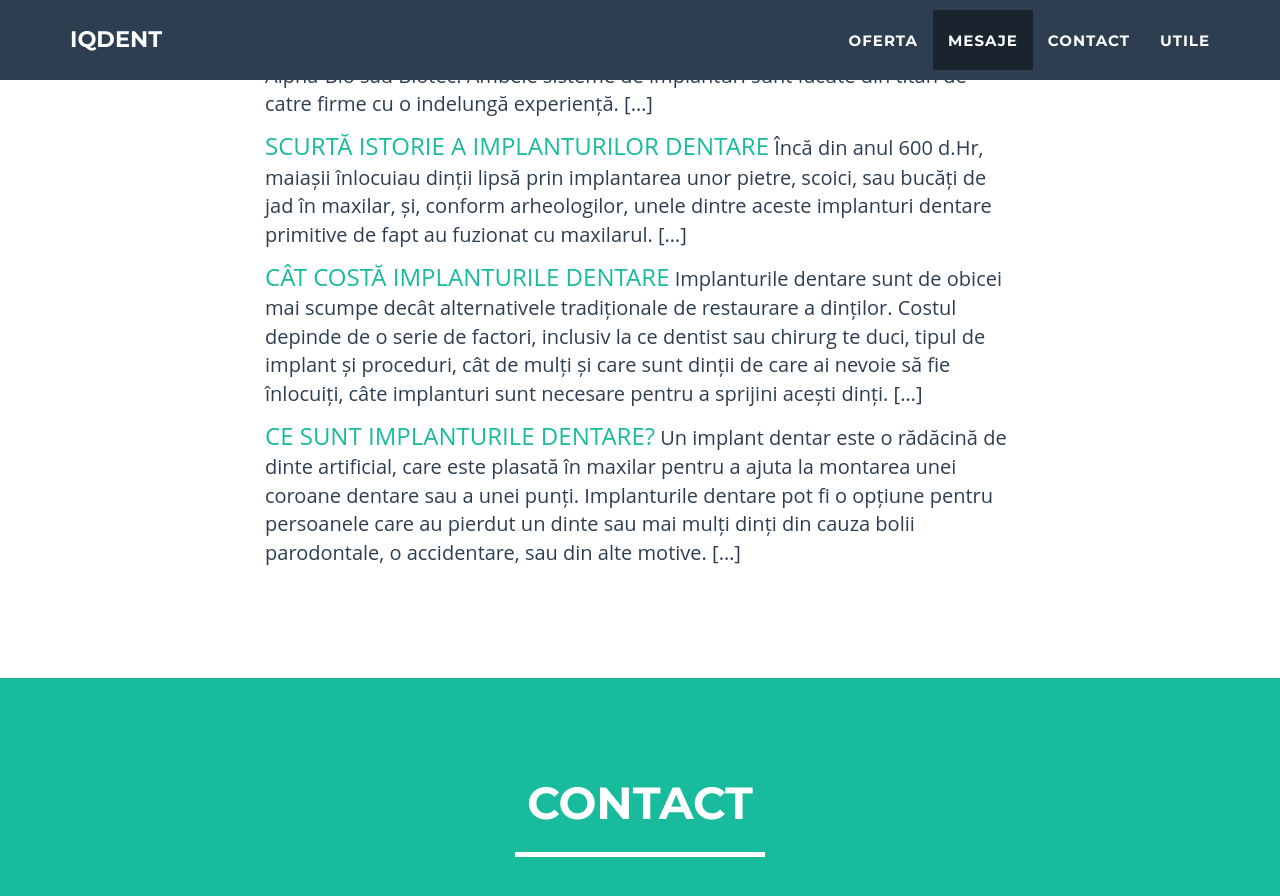
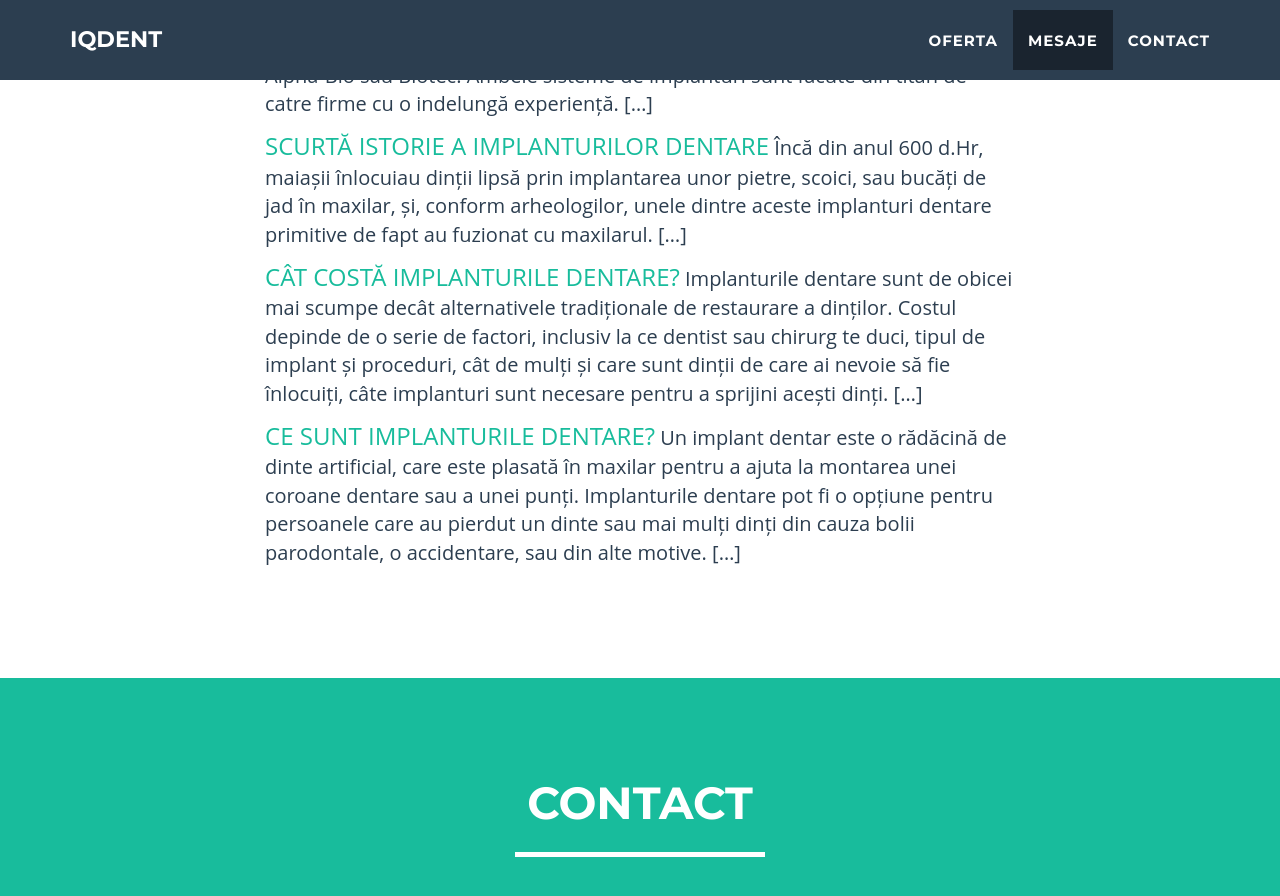
Before and after one commit to littledentgopo/offerdent, a Jekyll site: the page built from index.html, in a window 1280 px wide and 900 px high, scrolled down 2607 px. Shown: the top 896 px of the window. Built offline with Jekyll 4.4.1, drawn with Linux system fonts in a browser that asks for light colours.

Commit message:
merging questions

```diff
--- a/_includes/nav.html
+++ b/_includes/nav.html
@@ -28,9 +28,6 @@
                         <li class="page-scroll">
                             <a href="{{page.home}}#contact">Contact</a>
                         </li>
-                        <li class="page-scroll">
-                            <a href="{{page.home}}#blog">Utile</a>
-                        </li>
                     </ul>
             </div>
             <!-- /.navbar-collapse -->
--- a/_posts/2015-07-05-cat-costa-implanturile-dentare.html
+++ b/_posts/2015-07-05-cat-costa-implanturile-dentare.html
@@ -1,6 +1,6 @@
 ---
 layout: post
-title: Cât costă implanturile dentare
+title: Cât costă implanturile dentare?
 categories : [info]
 ---
 
```
